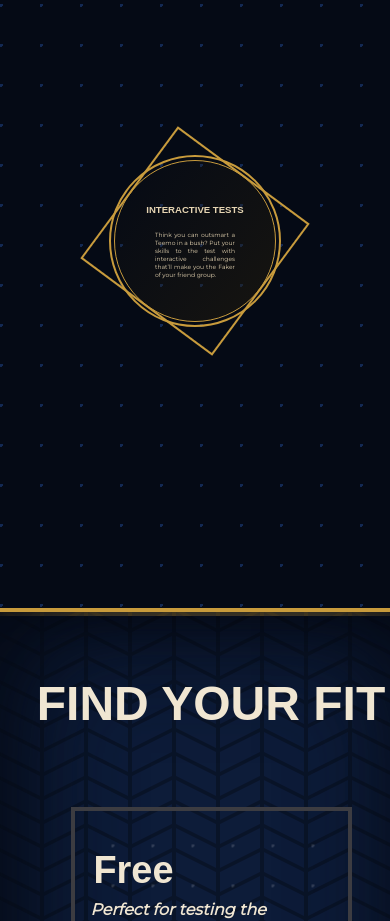
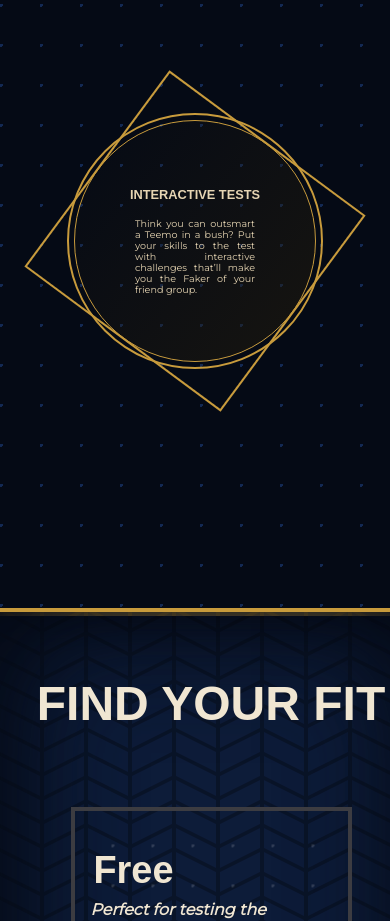
Before and after one commit to iEloyB/leagueschool-frontend, a React (Vite) app: page / in a window 390 px wide. Shown: the part 1080-2001 px from the top of the page. Built offline with nearby package versions, Linux system fonts and the light colour scheme; a web font is replaced by a local one.

Commit message:
Fixing responsive problems

```diff
--- a/src/pages/LandingPage/LandingPage.module.css
+++ b/src/pages/LandingPage/LandingPage.module.css
@@ -589,15 +589,15 @@
 
   .currentFeature > div {
     position: relative;
-    width: 10em;
-    height: 10em;
+    width: 15em;
+    height: 15em;
   }
 
   .currentFeature h2 {
-    font-size: 0.6em;
+    font-size: 0.8em;
   }
 
   .currentFeature p {
-    font-size: 0.3em;
+    font-size: 0.6em;
   }
 }
```
